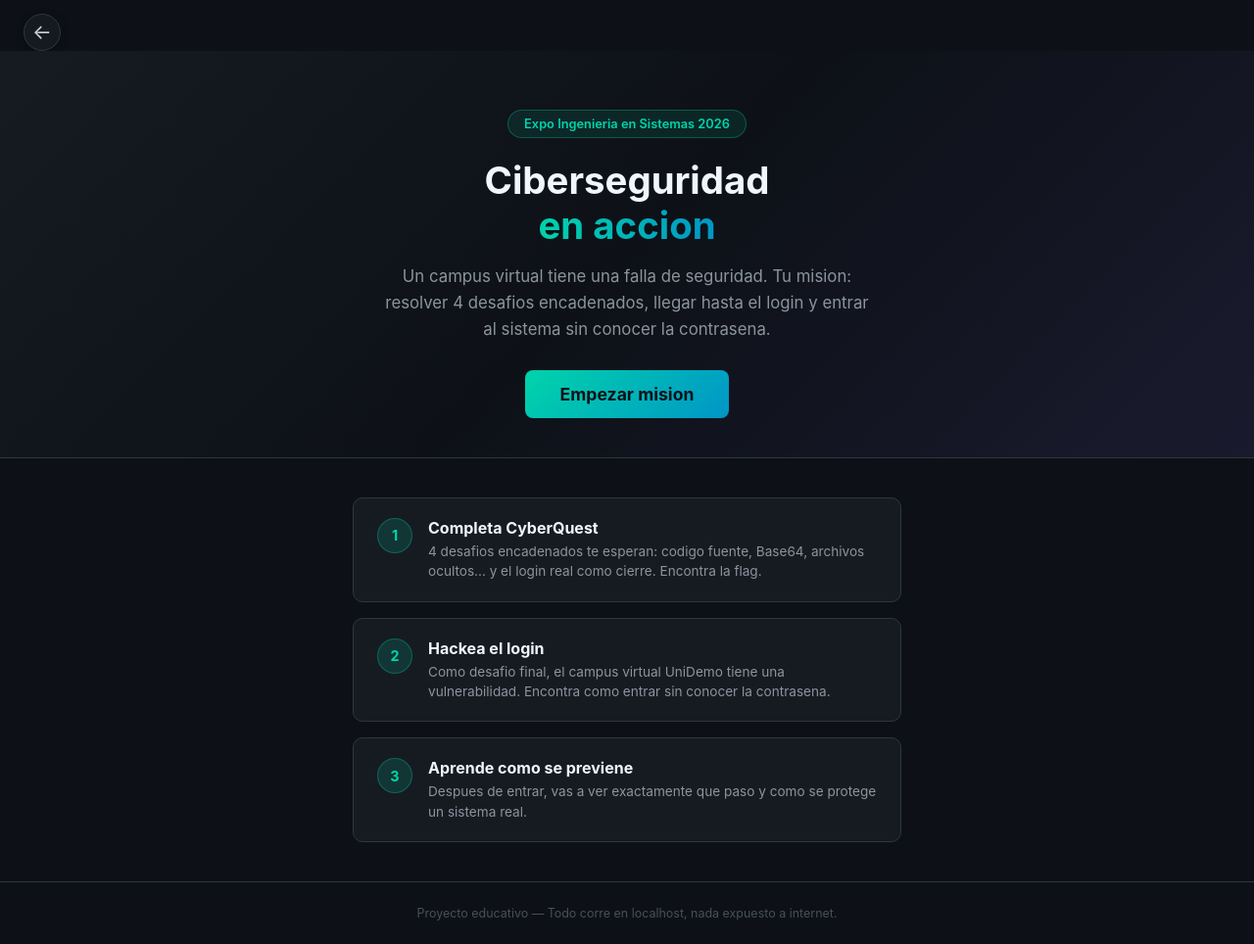
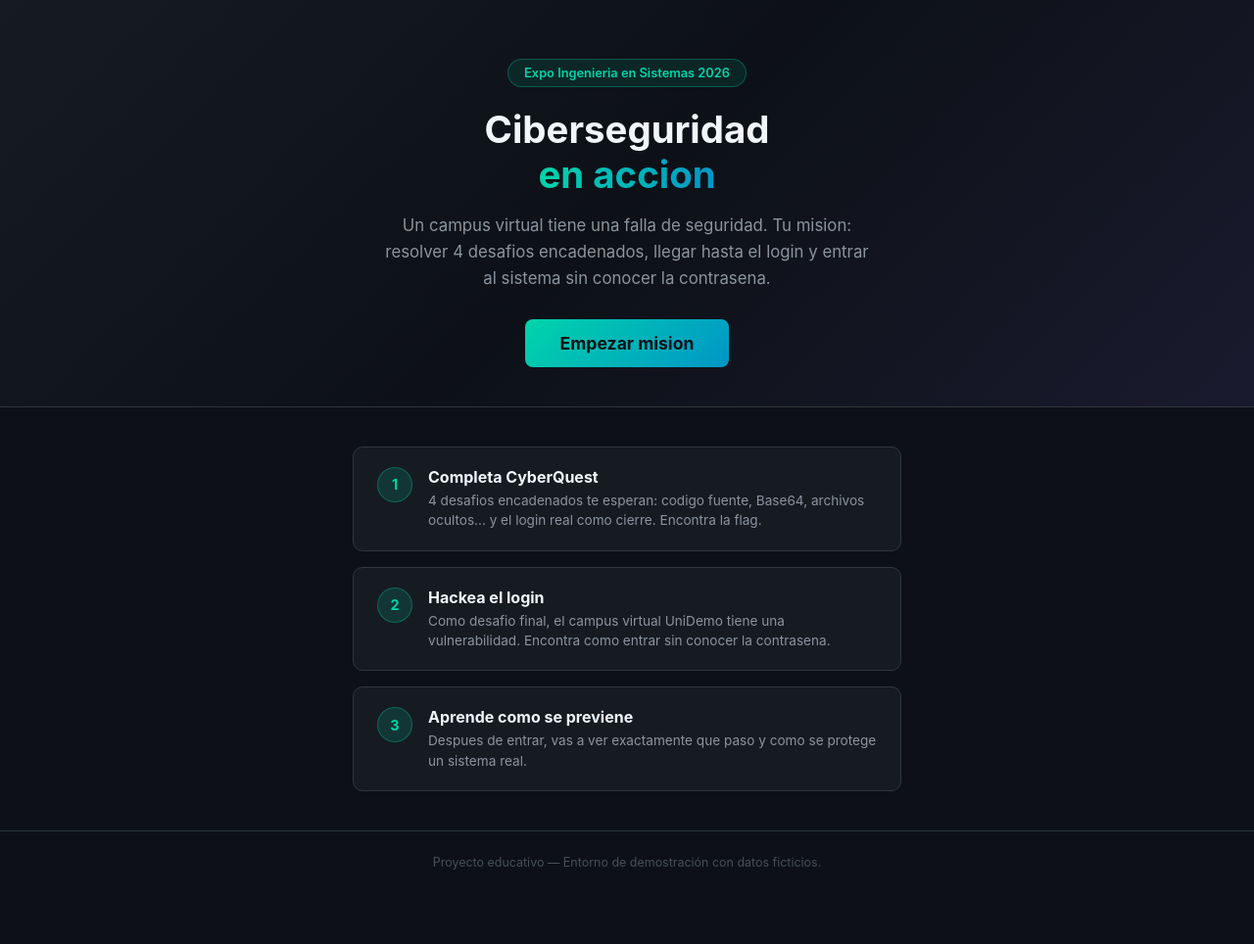
Before and after one commit to Just-Marto/ExpoCarrera2026, a Flask app: page / in a window 1280 px wide. Shown: the whole page at 98% size. After the commit the page ends 888 px from the top, so only its background shows below. Run offline with Flask 3, Linux system fonts and the light colour scheme.

Commit message:
Actualizacion

```diff
--- a/ctf/templates/ctf_config.html
+++ b/ctf/templates/ctf_config.html
@@ -77,6 +77,8 @@
             color: #c9d1d9;
             font-size: 1.3rem;
             line-height: 1;
+            /* La flecha se dibuja por debajo del centro de su caja de texto. */
+            padding-bottom: 0.25em;
             cursor: pointer;
             box-shadow: 0 2px 8px rgba(0,0,0,0.35);
             transition: background 0.15s, transform 0.15s;
--- a/static/css/home.css
+++ b/static/css/home.css
@@ -27,6 +27,9 @@ body {
     color: #c9d1d9;
     font-size: 1.3rem;
     line-height: 1;
+    /* La flecha se dibuja por debajo del centro de su caja de texto: el
+       padding inferior la sube la mitad y la deja centrada en el circulo. */
+    padding-bottom: 0.25em;
     cursor: pointer;
     box-shadow: 0 2px 8px rgba(0,0,0,0.35);
     text-decoration: none;
--- a/static/css/login.css
+++ b/static/css/login.css
@@ -27,6 +27,9 @@ body {
     color: #2b3a4e;
     font-size: 1.3rem;
     line-height: 1;
+    /* La flecha se dibuja por debajo del centro de su caja de texto: el
+       padding inferior la sube la mitad y la deja centrada en el circulo. */
+    padding-bottom: 0.25em;
     cursor: pointer;
     box-shadow: 0 2px 8px rgba(0,0,0,0.18);
     text-decoration: none;
--- a/static/imprimibles/hoja-mision.html
+++ b/static/imprimibles/hoja-mision.html
@@ -193,6 +193,6 @@
         <li>🏆 Completá los 4 pasos y anotá tu nombre en el ranking</li>
     </ul>
 
-    <div class="url-box">localhost:5000/ctf</div>
+    <div class="url-box">expouncaus.pythonanywhere.com/ctf</div>
 </body>
 </html>
--- a/templates/home.html
+++ b/templates/home.html
@@ -7,8 +7,6 @@
     <link rel="stylesheet" href="{{ url_for('static', filename='css/home.css') }}">
 </head>
 <body>
-    <a href="{{ url_for('ctf.dashboard') }}" class="global-back-btn" aria-label="Volver a CyberQuest">←</a>
-
     <div class="hero">
         <div class="hero-content">
             <div class="hero-badge">Expo Ingenieria en Sistemas 2026</div>
@@ -43,7 +41,7 @@
     </div>
 
     <footer class="home-footer">
-        <p>Proyecto educativo — Todo corre en localhost, nada expuesto a internet.</p>
+        <p>Proyecto educativo — Entorno de demostración con datos ficticios.</p>
     </footer>
 </body>
 </html>
```
Also changed, not shown: static/css/ctf.css (+17 -0 lines), static/imprimibles/cartel-desafio.html (+6 -5 lines), README.md.
